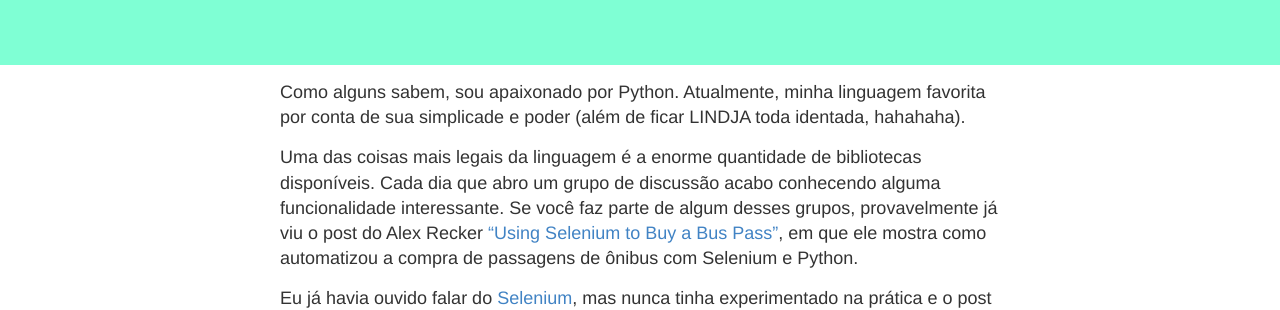
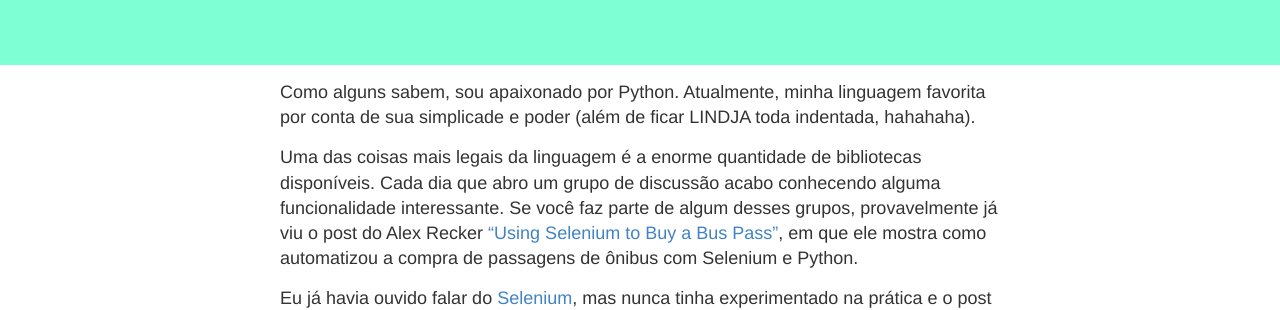
Before and after one commit to othonalberto/othonalberto.github.io, a Jekyll site: the page built from _posts/2016-01-30-Salvando-gráfico-de-contribuições-do-Github-com-Python-e-Selenium.md, in a window 1280 px wide and 900 px high, scrolled down 657 px. Shown: the part 178-488 px from the top of the window. Built offline with Jekyll 4.4.1, drawn with Linux system fonts in a browser that asks for light colours; Markdown is read by kramdown in place of the engine named in the settings; comment, search, counter and statistics services are not loaded; some of the changed text lies outside the part shown.

Commit message:
pequenas correções

````diff
--- a/_posts/2016-01-30-Salvando-gráfico-de-contribuições-do-Github-com-Python-e-Selenium.md
+++ b/_posts/2016-01-30-Salvando-gráfico-de-contribuições-do-Github-com-Python-e-Selenium.md
@@ -3,7 +3,7 @@ layout: post
 title: Salvando gráfico de contribuições do Github com Python e Selenium
 subtitle: Um simples tutorial
 ---
-Como alguns sabem, sou apaixonado por Python. Atualmente, minha linguagem favorita por conta de sua simplicade e poder (além de ficar LINDJA toda identada, hahahaha).
+Como alguns sabem, sou apaixonado por Python. Atualmente, minha linguagem favorita por conta de sua simplicade e poder (além de ficar LINDJA toda indentada, hahahaha).
 
 Uma das coisas mais legais da linguagem é a enorme quantidade de bibliotecas disponíveis. Cada dia que abro um grupo de discussão acabo conhecendo alguma funcionalidade interessante. Se você faz parte de algum desses grupos, provavelmente já viu o post do Alex Recker ["Using Selenium to Buy a Bus Pass"](http://alexrecker.com/using-selenium-buy-bus-pass/), em que ele mostra como automatizou a compra de passagens de ônibus com Selenium e Python.
 
@@ -32,7 +32,7 @@ from datetime import date
 import pyscreenshot as ImageGrab
 {% endhighlight %}
 -----
-Neste bloco de código mostramos ao nosso programa onde está nosso arquivo secrets.yml e o carregamos.
+Neste bloco de código, mostramos ao nosso programa onde está nosso arquivo secrets.yml e o carregamos.
 
 {% highlight py %}
 cur_dir = os.path.dirname(os.path.realpath(__file__))
@@ -101,9 +101,9 @@ Deu para entender?
 
 -----
 
-Na última linha do programa salvamos a imagem.
+Na última linha do programa, salvamos a imagem.
 
-No campo bbox informamos qual área da tela queremos dar o screenshot, na ordem: X1, Y1, X2, Y2. Você pode alterá-lo de acordo com seu navegador.
+No campo bbox, informamos qual área da tela queremos dar o screenshot, na ordem: X1, Y1, X2, Y2. Você pode alterá-lo de acordo com seu navegador.
 
 No save, utilizamos o que ensinei acima para gerar o arquivo da seguinte maneira: ```"dataatual_gitshot_nomedousuario"```.
 
````
Also changed, not shown: other parts of _posts/2016-01-30-Salvando-gráfico-de-contribuições-do-Github-com-Python-e-Selenium.md (+1 -1 lines).
